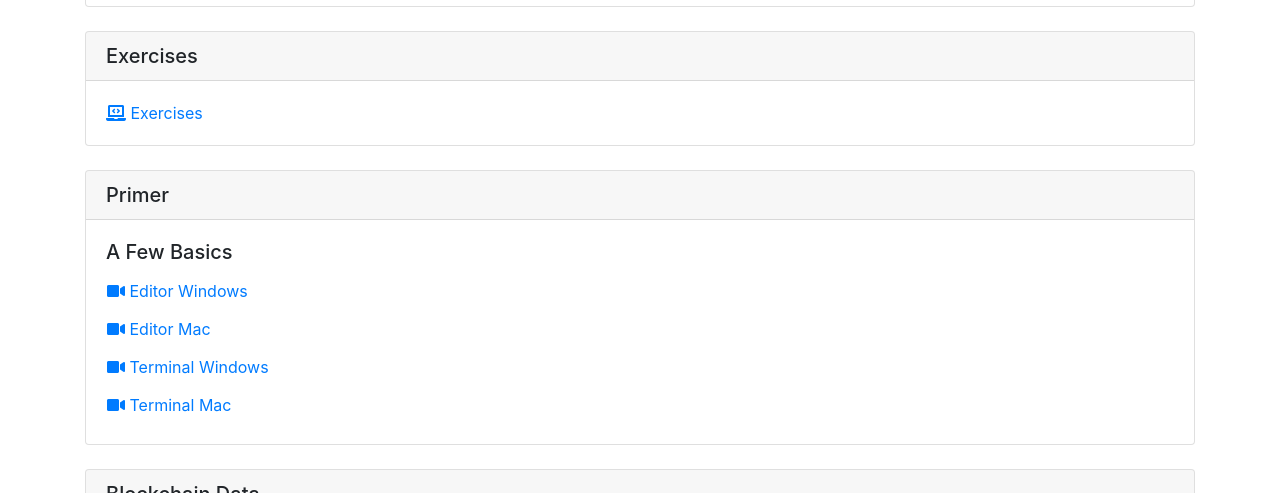
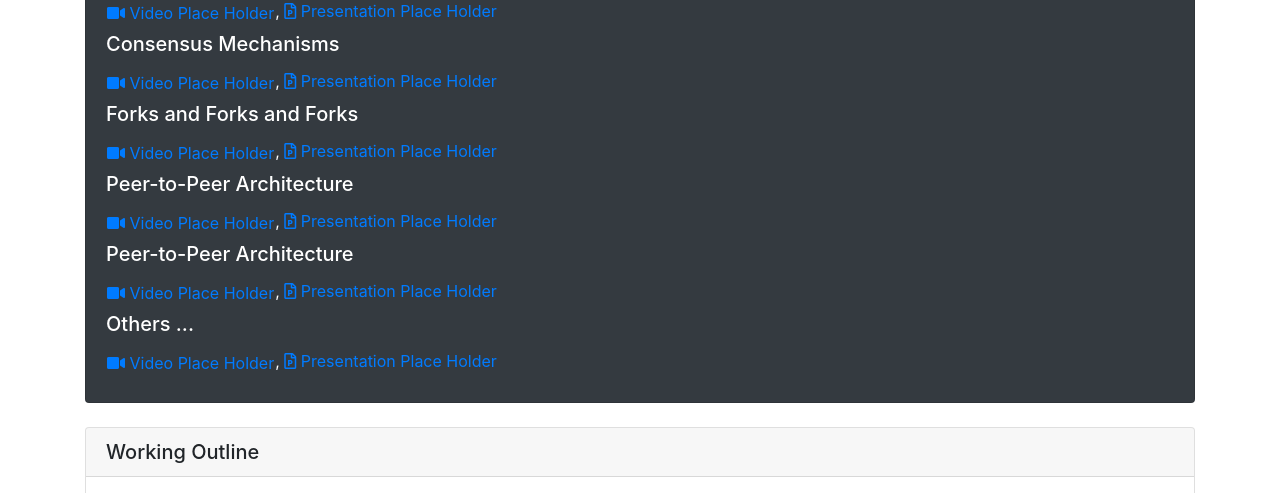
Before and after one commit to heaps/blockchain, a plain HTML site: page index.html in a window 1280 px wide. Shown: the part 290-783 px from the top of the page. Drawn offline with nearby package versions, Linux system fonts and the light colour scheme.

Commit message:
content placeholder for john

```diff
--- a/home.html
+++ b/home.html
@@ -2,6 +2,56 @@
     <h1>Blockchain</h1>
     <p class="lead">A blockchain is a list of records, called blocks, which are linked using cryptography.</p>
 </div>
+
+<div class="card text-white bg-dark">
+  <h5 class="card-header">John R. Williams Content</h5>
+  <div class="card-body">
+
+    <h5>Public Key Infrastructure (PKI)</h5>
+      <button type="button" class="btn btn-link mx-0 px-0" onclick="showVideo('V2EPIcGmEtc')"> <i class="fas fa-video"></i> Video Place Holder
+      </button>,
+      <a href="documents/abel/encryption.pptx">
+          <i class="far fa-file-powerpoint"></i> Presentation Place Holder
+      </a><br>
+
+    <h5>Consensus Mechanisms</h5>
+      <button type="button" class="btn btn-link mx-0 px-0" onclick="showVideo('V2EPIcGmEtc')"> <i class="fas fa-video"></i> Video Place Holder
+      </button>,
+      <a href="documents/abel/encryption.pptx">
+          <i class="far fa-file-powerpoint"></i> Presentation Place Holder
+      </a><br>
+
+    <h5>Forks and Forks and Forks</h5>
+      <button type="button" class="btn btn-link mx-0 px-0" onclick="showVideo('V2EPIcGmEtc')"> <i class="fas fa-video"></i> Video Place Holder
+      </button>,
+      <a href="documents/abel/encryption.pptx">
+          <i class="far fa-file-powerpoint"></i> Presentation Place Holder
+      </a><br>
+
+    <h5>Peer-to-Peer Architecture</h5>
+      <button type="button" class="btn btn-link mx-0 px-0" onclick="showVideo('V2EPIcGmEtc')"> <i class="fas fa-video"></i> Video Place Holder
+      </button>,
+      <a href="documents/abel/encryption.pptx">
+          <i class="far fa-file-powerpoint"></i> Presentation Place Holder
+      </a><br>
+
+    <h5>Peer-to-Peer Architecture</h5>
+      <button type="button" class="btn btn-link mx-0 px-0" onclick="showVideo('V2EPIcGmEtc')"> <i class="fas fa-video"></i> Video Place Holder
+      </button>,
+      <a href="documents/abel/encryption.pptx">
+          <i class="far fa-file-powerpoint"></i> Presentation Place Holder
+      </a><br>
+
+    <h5>Others ...</h5>
+      <button type="button" class="btn btn-link mx-0 px-0" onclick="showVideo('V2EPIcGmEtc')"> <i class="fas fa-video"></i> Video Place Holder
+      </button>,
+      <a href="documents/abel/encryption.pptx">
+          <i class="far fa-file-powerpoint"></i> Presentation Place Holder
+      </a><br>
+
+  </div>
+</div><br>
+
 
 <div class="card">
   <h5 class="card-header">Working Outline </h5>
@@ -165,7 +215,6 @@
   </div>
 </div><br>
 
-
 <div class="card">
   <h5 class="card-header">Public Key Encryption </h5>
   <div class="card-body">
```
